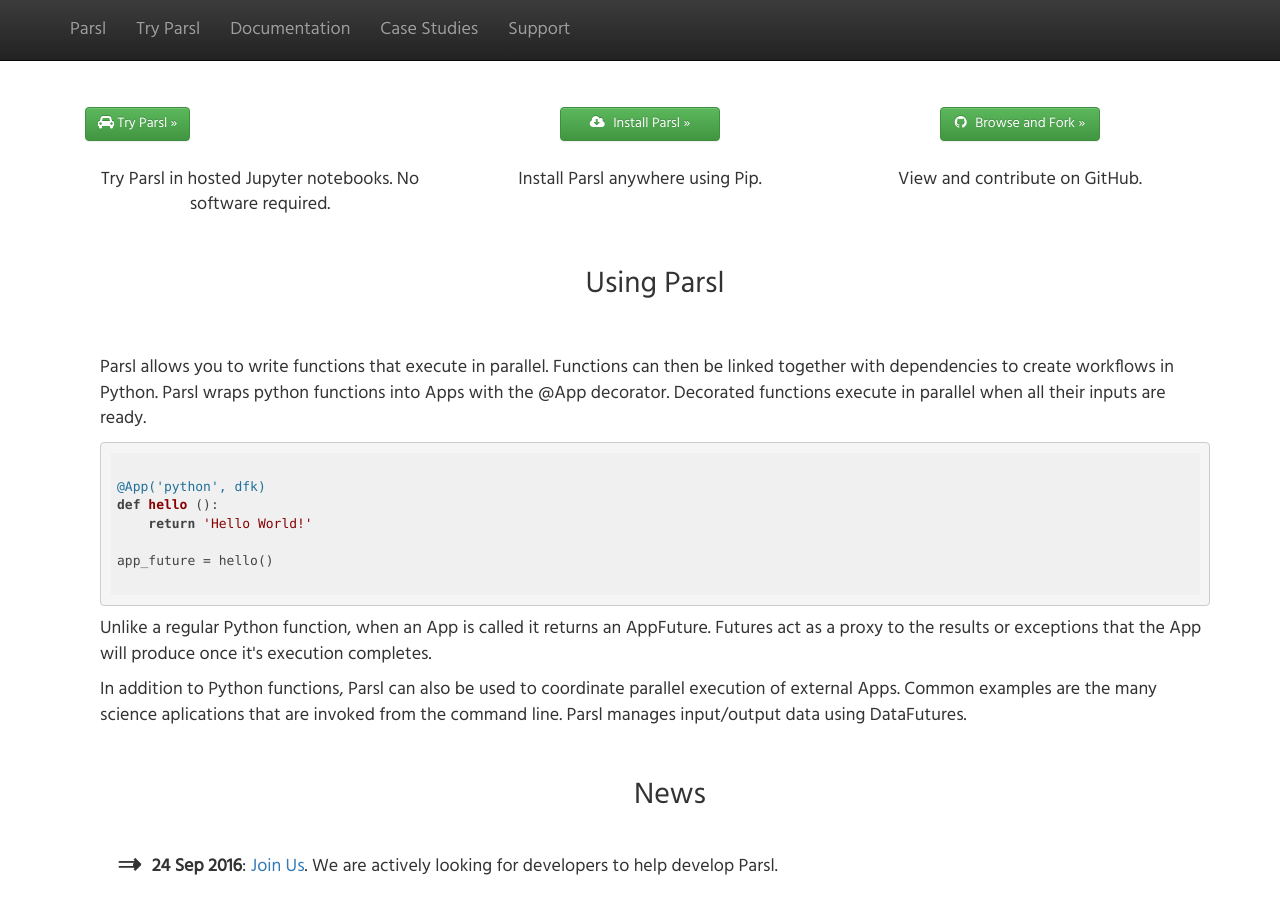
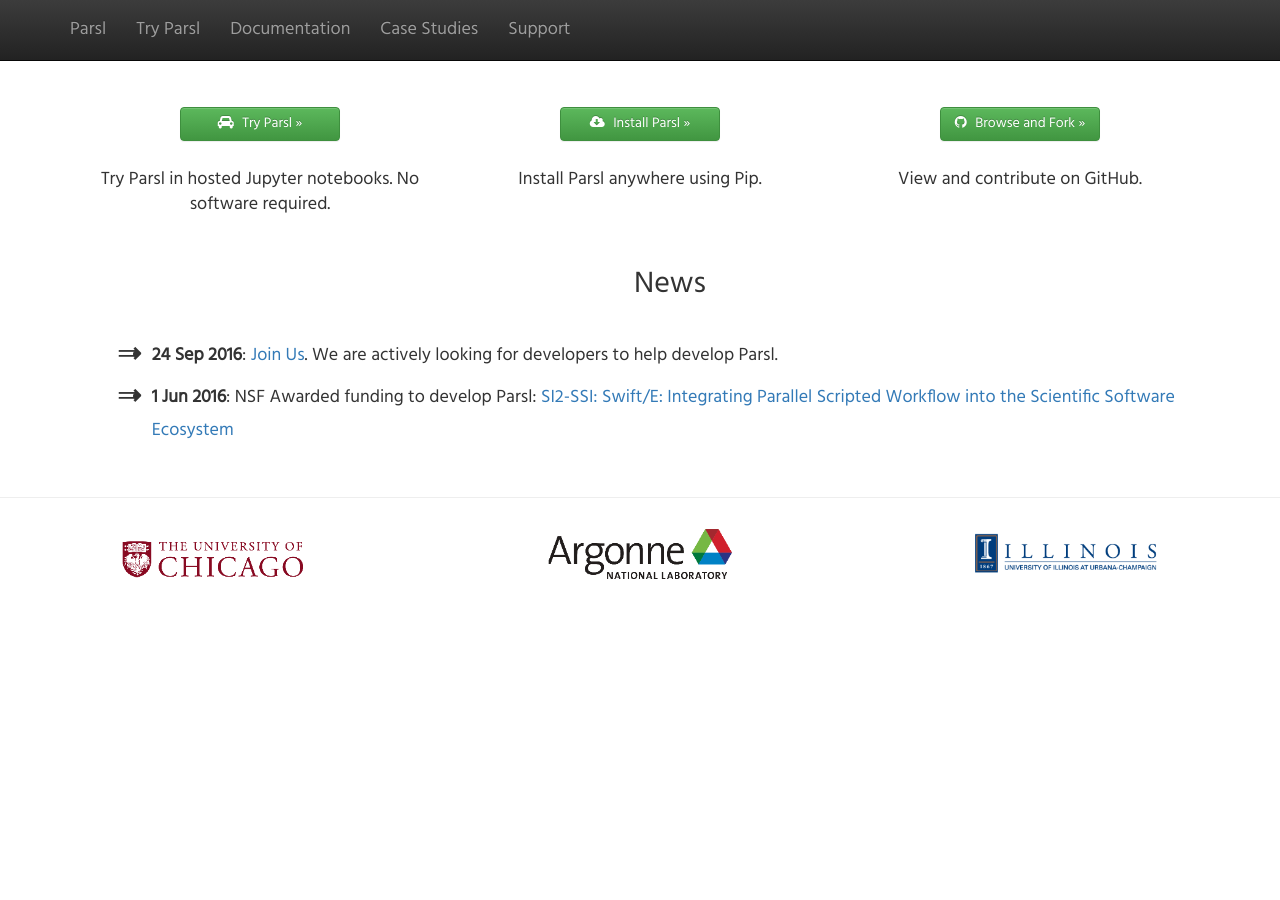
Before and after one commit to Parsl/parsl-old-web, a Jekyll site: the page built from index.html, in a window 1280 px wide and 900 px high, scrolled down 813 px. Built offline with Jekyll 4.4.1, drawn with Linux system fonts in a browser that asks for light colours; nearby versions of some CDN libraries; after the commit the page ends 1433 px from its top, so only the background shows below that.

Commit message:
Aligning button

```diff
--- a/index.html
+++ b/index.html
@@ -17,7 +17,7 @@
 
 <main class="container">
 
-	<div class="container-fluid" >
+	<div class="container-fluid why-container" >
 		<div class="row" >
 		<div class="container col-sm-12">
 			<div class="page-header">
@@ -72,7 +72,7 @@
                 </div>
             </div>
 
-	    <div class="container-fluid" >
+	    <div class="container-fluid get-started-container"  >
                         <div class="page-header">
                             <h2>Get Started</h2>
                         </div>
@@ -80,7 +80,7 @@
                         <div class="col-sm-4">
 				<div class="center-block">
 
-                  <a href="http://try.parsl-project.org" class="btn btn-success" role="button">
+                  <a href="http://try.parsl-project.org" class="btn btn-success start-button" role="button">
                     	<span class="fa fa-car"></span> Try Parsl  &raquo;
                   </a>
                                 <p class="text-center"></br>Try Parsl in hosted Jupyter notebooks. No software required.</p>
@@ -108,39 +108,6 @@
 			</div>
 
 
-
-            <div class="container-fluid" >
-                <div class="row" >
-                    <div class="container">
-                        <div class="page-header">
-                            <h2>Using Parsl</h2>
-                        </div>
-                        <div class="media col-sm-12">
-                            <p>Parsl allows you to write functions that execute in parallel. Functions can then be linked together with dependencies to create workflows in Python. Parsl wraps python functions into Apps with the @App decorator. Decorated functions execute in parallel when all their inputs are ready.</p>
-                            <div>
-                                <pre><code class='python'>
-@App('python', dfk)
-def hello ():
-    return 'Hello World!'
-
-app_future = hello()
-                                </code></pre>
-
-                            <p>
-Unlike a regular Python function, when an App is called it returns an AppFuture. Futures act as a proxy to the results or exceptions that the App will produce once it's execution completes.
-                            </p>
-
-                            <p>
-In addition to Python functions, Parsl can also be used to coordinate parallel execution of external Apps. Common examples are the many science aplications that are invoked from the command line. Parsl manages input/output data using DataFutures.
-                            </p>
-                            </div>
-                        </div>
-
-                    </div>
-                </div>
-            </div>
-
-
 <div class="container-fluid">
     <div class="container">
 	    <div class="page-header">
```
